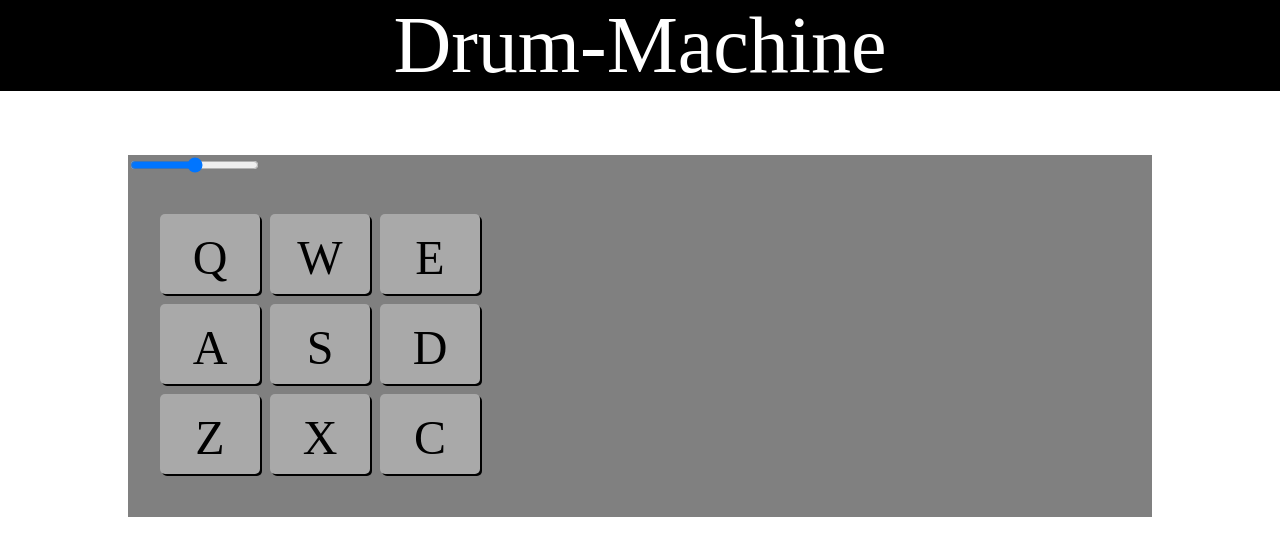
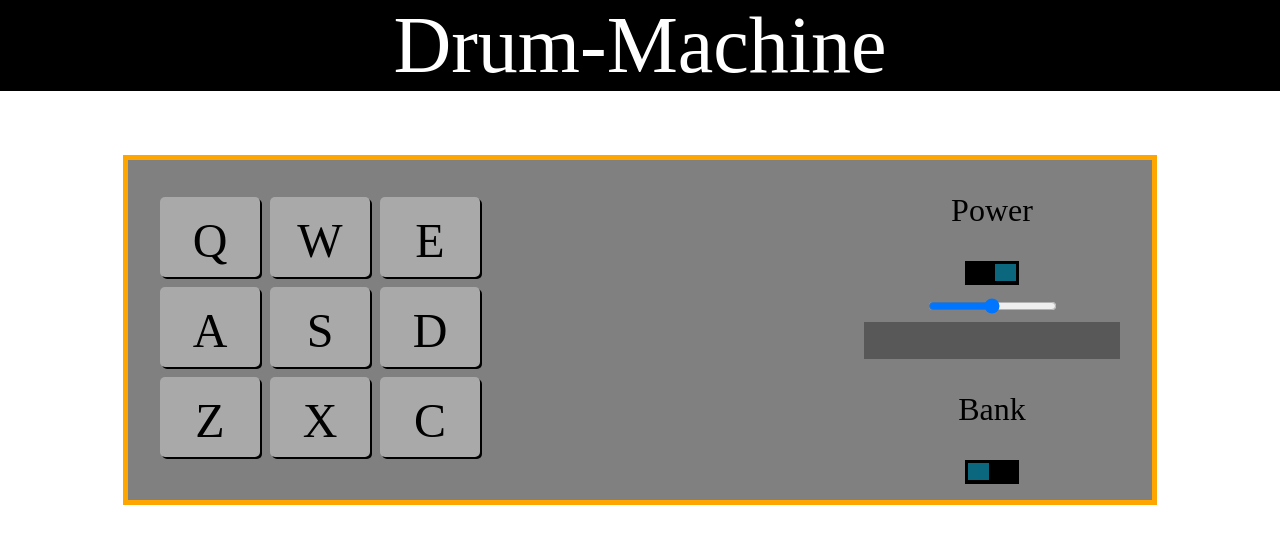
Before and after one commit to OmerNaveh/Omer-Drum-Machine, a React (Create React App) app: page / in a window 1280 px wide. Shown: the top 556 px of the page. Built offline with nearby package versions, Linux system fonts and the light colour scheme.

Commit message:
added controls overlay and power functionality

```diff
--- a/src/App.js
+++ b/src/App.js
@@ -8,8 +8,9 @@ export const UserContext = React.createContext()
 function App() {
   const [played, setPlayed]= useState(null)
   const [volume , setVolume]=useState(20)
+  const [isOn,setIsOn] = useState(true)
   return (
-    <UserContext.Provider value={{volume:volume,setPlayed:setPlayed}}>
+    <UserContext.Provider value={{volume,setPlayed, isOn,setIsOn}}>
     <div>
       <Header />
     <div className="drumMachine" id="drum-machine">
--- a/src/Components/Controls.jsx
+++ b/src/Components/Controls.jsx
@@ -1,17 +1,40 @@
-import { useRef } from "react"
+import { useContext, useRef, useState } from "react"
+import { UserContext } from "../App"
 
 export default function Controls(props){
+    const value = useContext(UserContext)
     const volume = useRef(50)
+    const [powerDirection , setPowerDirection] = useState('right')
     const changeVol= ()=>{
         props.setVolume(volume.current.value)
     }
+    const changePower=()=>{
+        value.setIsOn(!value.isOn)
+        value.setPlayed(String.fromCharCode(0xa0))
+        powerDirection==='left'? setPowerDirection('right'): setPowerDirection('left')
+    }
     return(
-        <div>
+        <div className="controls">
+            <div className='control' onClick={()=>{changePower()}}>
+                <p>Power</p>
+                <div className='select'>
+                    <div className='inner' style={{float:powerDirection}}></div>
+                </div>
+            </div>
+
             <input ref={volume} type='range' min="0" max="100" className='volumeControl'
                 onChange={()=>{changeVol()}} />
 
             <div id='display' className='display'>
-                {props.played}
+                {/* displays sound or just empty space */}
+                {props.played || String.fromCharCode(0xa0)}
+            </div>
+
+            <div className='control'>
+                <p>Bank</p>
+                <div className='select'>
+                    <div className='inner'></div>
+                </div>
             </div>
         </div>
     )
--- a/src/Components/DrumPad.jsx
+++ b/src/Components/DrumPad.jsx
@@ -13,6 +13,7 @@ export default function DrumPad(props){
         }
     })
     const playSound = ()=>{
+        if(!value.isOn) return
         audio.current.volume = value.volume/100;
         audio.current.play();
         value.setPlayed(props.id);
--- a/src/index.css
+++ b/src/index.css
@@ -12,6 +12,7 @@ body{
     width: 80%;
     margin: 5% auto 0 auto;
     background-color: gray;
+    border: 5px solid orange;
 }
 .pad-Bank{
     font-size: 3rem;
@@ -37,11 +38,35 @@ body{
     cursor: pointer;
     opacity: 0.8;
 }
-.display{
-   background-color: wheat;
+
+.controls{
    float: right;
-   margin: 8rem 2rem;
+   margin: 0 2rem;
    width: 8em;
+   height: 3em;
    text-align: center;
    font-size: 2em;
 }
+.display{
+    background-color: rgb(88, 88, 88);
+}
+.control{
+    width: 100px;
+    margin:  auto;
+}
+.select{
+    margin: auto;
+    border: 1px solid black;
+    width: 50px;
+    height: 20px;
+    padding: 1px;
+    background-color: black;
+}
+.inner{
+    width: 23px;
+    height: 19px;
+    background: rgb(11, 103, 126);
+    border: 1px solid black;
+    box-sizing: border-box;
+    cursor: pointer;
+}
```
